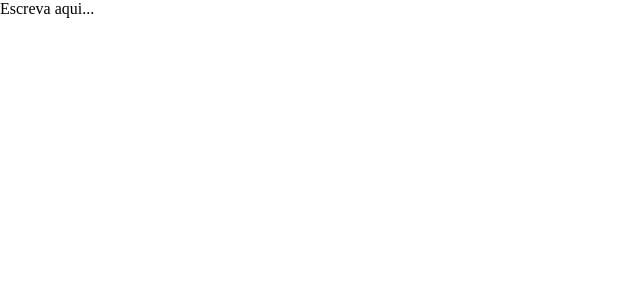
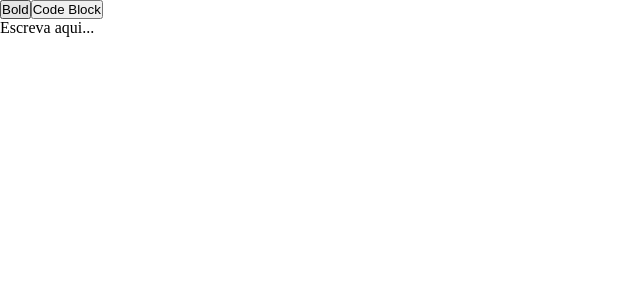
Before and after one commit to jonbrand/rich-text-editor, a React (Create React App) app: page / in a window 1280 px wide. Shown: the top 300 px of the page, without its empty margins (0-640 px from the left). Built offline with nearby package versions, Linux system fonts and the light colour scheme; a web font is replaced by a local one.

Commit message:
feat: add buttons

```diff
--- a/src/components/Editor.js
+++ b/src/components/Editor.js
@@ -64,6 +64,24 @@ export const TextEditor = () => {
 
   return(
     <Slate editor={editor} value={initialValue}>
+      <div>
+        <button
+          onMouseDown={e => {
+            e.preventDefault()
+            CustomEditor.toggleBoldMark(editor)
+          }}
+        >
+          Bold
+        </button>
+        <button
+          onMouseDown={e => {
+            e.preventDefault()
+            CustomEditor.toggleCodeBlock(editor)
+          }}
+        >
+          Code Block
+        </button>
+      </div>
       <Editable
         renderElement={renderElement}
         renderLeaf={renderLeaf}
@@ -104,7 +122,7 @@ const DefaultElement = props => {
 }
 
 const Leaf = props => {
-  console.log(props)
+
   return (
     <span
       {...props.attributes}
```
